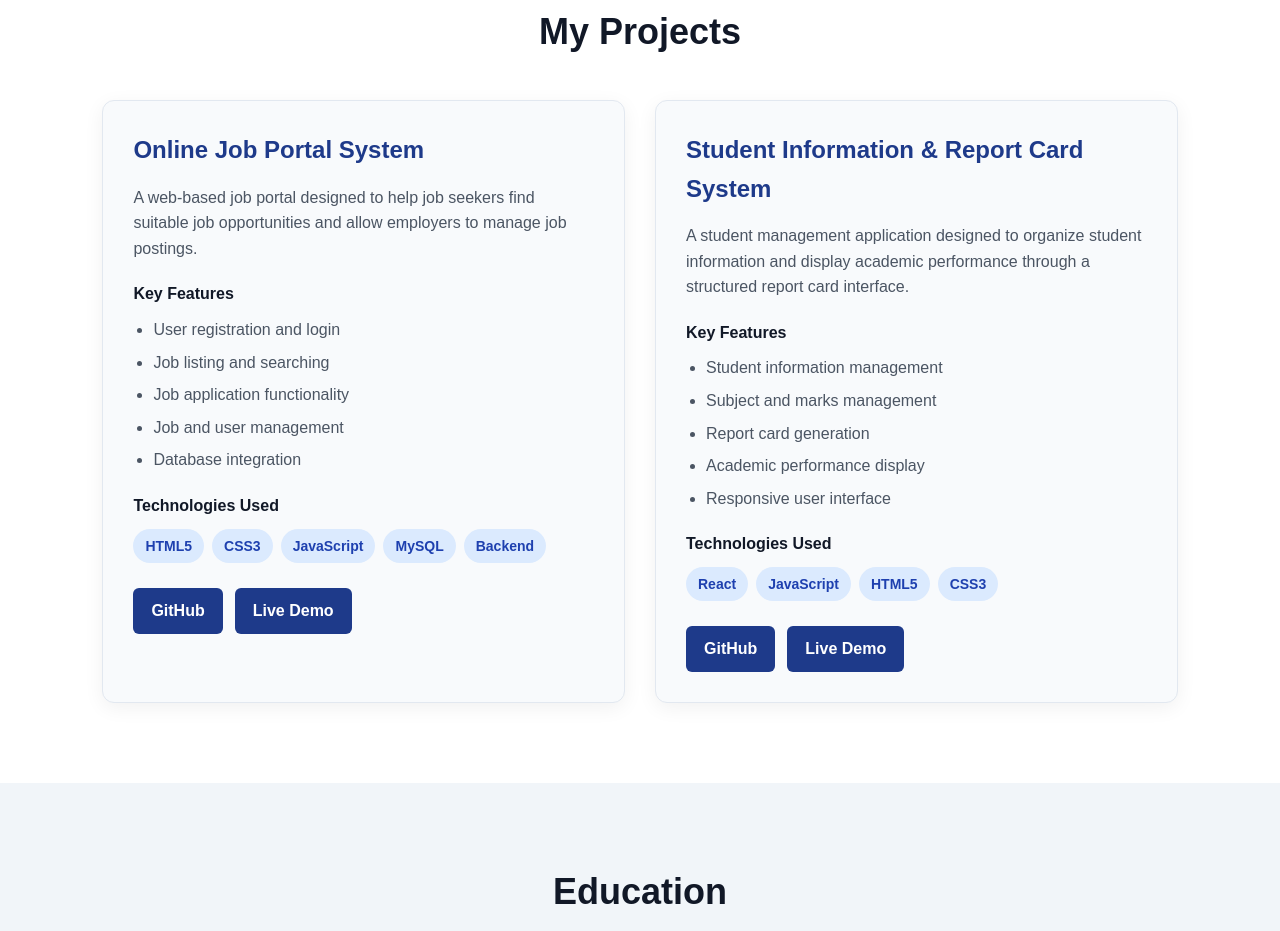
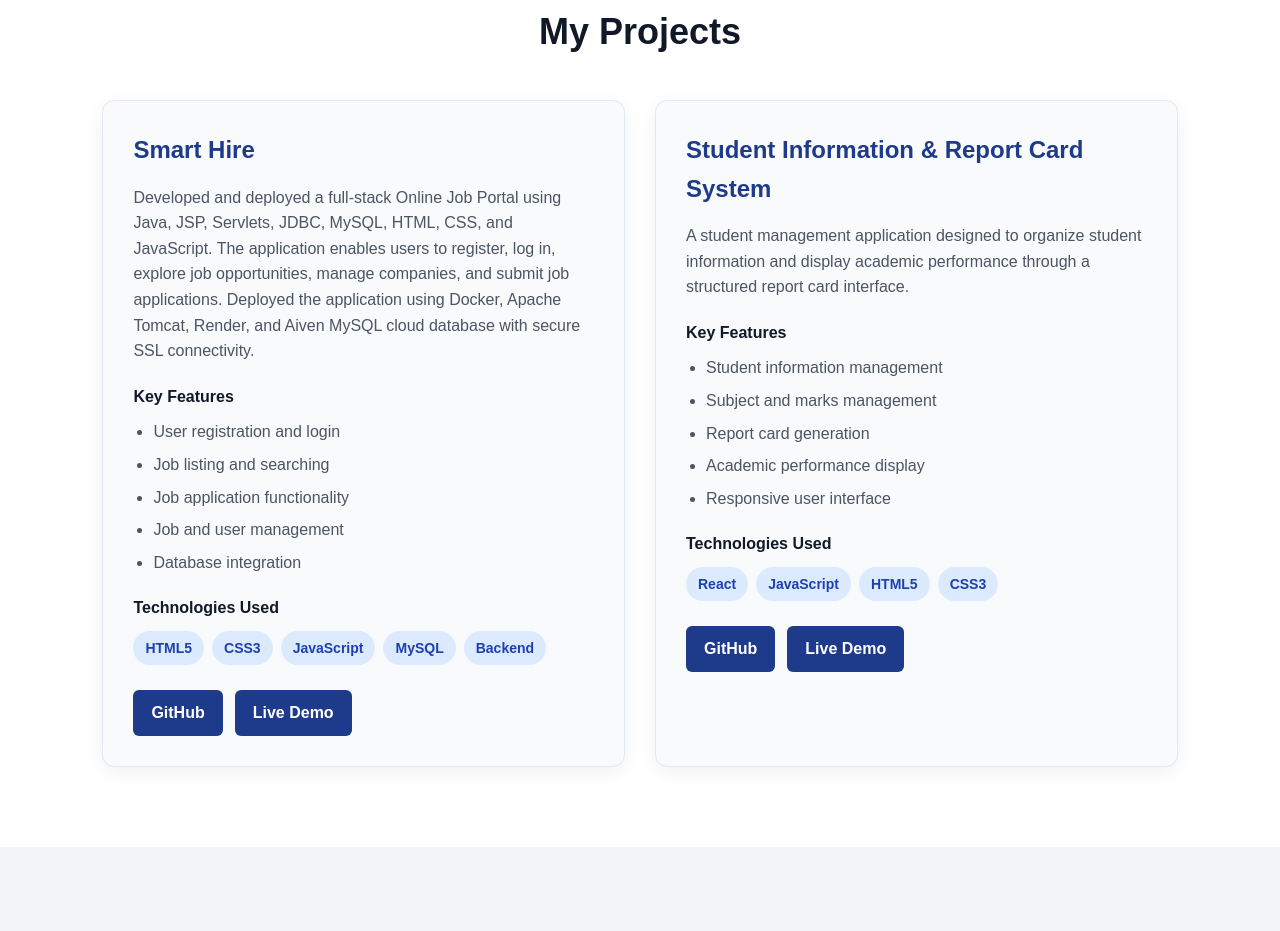
Before and after one commit to aayushsharma89/Aayush-Portfolio, a plain HTML site: page index.html in a window 1280 px wide. Shown: the part 2017-2948 px from the top of the page. Drawn offline with Linux system fonts and the light colour scheme.

Commit message:
Replace Online Job Portal with SmartHire

```diff
--- a/index.html
+++ b/index.html
@@ -264,12 +264,10 @@
                 <!-- Project 1 -->
                 <div class="project-card">
 
-                    <h3>Online Job Portal System</h3>
+                    <h3>Smart Hire</h3>
 
                     <p>
-                        A web-based job portal designed to help job seekers
-                        find suitable job opportunities and allow employers
-                        to manage job postings.
+                        Developed and deployed a full-stack Online Job Portal using Java, JSP, Servlets, JDBC, MySQL, HTML, CSS, and JavaScript. The application enables users to register, log in, explore job opportunities, manage companies, and submit job applications. Deployed the application using Docker, Apache Tomcat, Render, and Aiven MySQL cloud database with secure SSL connectivity.
                     </p>
 
                     <h4>Key Features</h4>
@@ -295,12 +293,12 @@
                     <div class="project-buttons">
 
                         <!-- Replace # with your GitHub repository -->
-                        <a href="https://github.com/aayushsharma89/Online-Job-Portal" class="project-btn">
+                        <a href="https://github.com/aayushsharma89/SmartHire" class="project-btn">
                             GitHub
                         </a>
 
                         <!-- Replace # with your live project URL -->
-                        <a href="#" class="project-btn">
+                        <a href="https://smarthire-96se.onrender.com/SmartHire/" class="project-btn">
                             Live Demo
                         </a>
 
```
